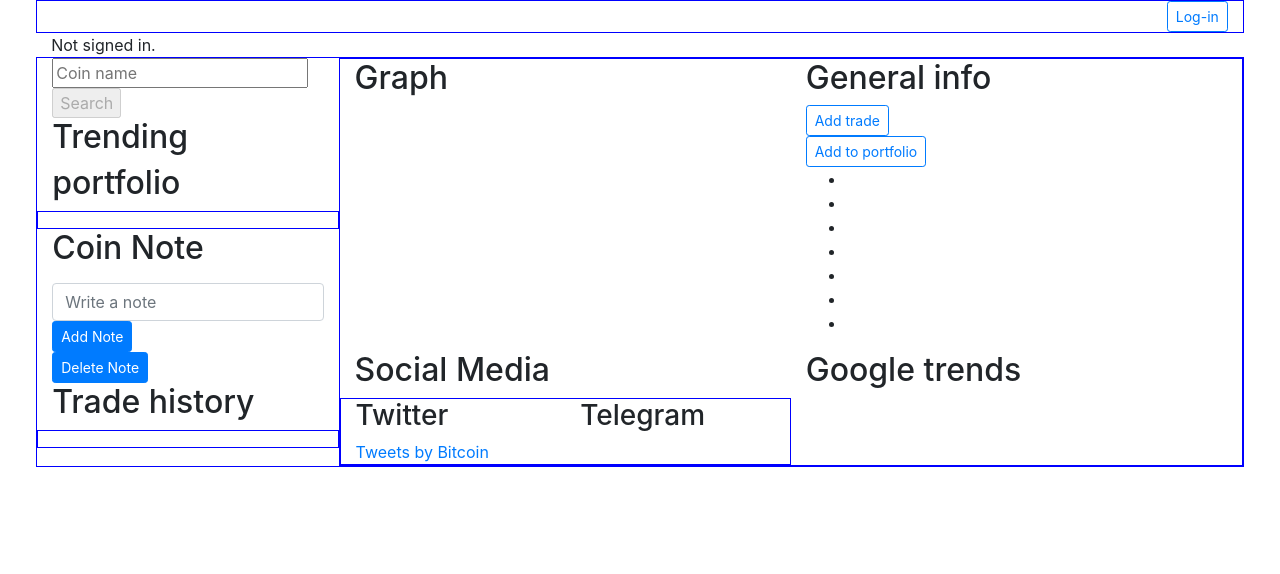
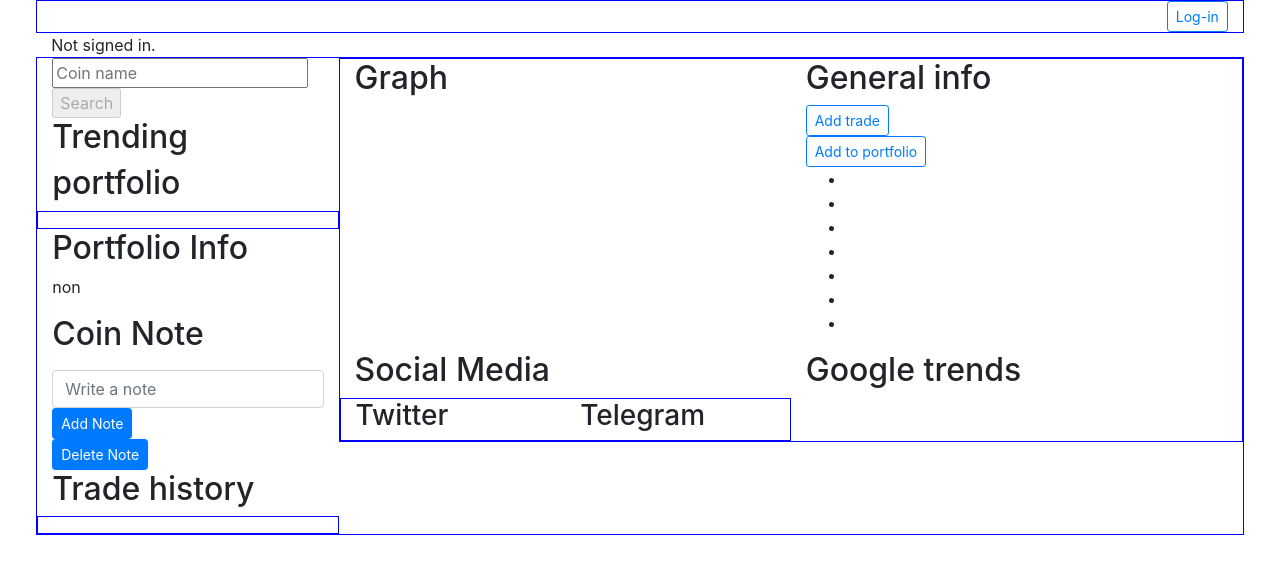
Before and after one commit to Martijncvv/cryptocurrency_portfolio_project, a Django app: template final/cryptofolio/templates/cryptofolio/index.html in a window 1280 px wide. Shown: the top 574 px of the page. Run offline with Django 3.2, Linux system fonts and the light colour scheme; the template is opened without the code that fills it, so the values that code supplies are empty; some libraries are stand-ins or nearby versions.

Commit message:
Changed coin price data API and added 'total current portfolio value'

```diff
--- a/final/cryptofolio/static/index.js
+++ b/final/cryptofolio/static/index.js
@@ -84,9 +84,6 @@ function coin_info(coin) {
     submit_search.disabled = true;
 
 
-
-    // coin = coin.toLowerCase()
-
     fetch("https://api.coingecko.com/api/v3/coins/"+ coin.toLowerCase() +"?localization=false&tickers=true&market_data=true&community_data=false&developer_data=false&sparkline=false")
     .then(response => response.json())
     .then(data => {
@@ -122,13 +119,9 @@ function coin_info(coin) {
         document.getElementById("coin_image").setAttribute("src", data.image.small );
 
         // Add Twitter Timeline
-
+        // TWITTER
         twitter_handle = data.links.twitter_screen_name;
         twitter_feed(twitter_handle);
-
-
-
-
 
         console.log(data)  // KANN WEG
 
@@ -148,68 +141,49 @@ function coin_info(coin) {
 
         // Add prices to portfolio overview table
         document.querySelector(".portfolio_price_list").innerHTML = "";
-        portfolio_coin = document.querySelectorAll('.portfolio_coin');
+        let portfolio_coins = document.querySelectorAll('.portfolio_coin');
 
-        // let portfolio_coin_amounts = document.querySelectorAll('.portfolio_coin_amount');
-        // let i = 0;
-        // let holding_value = [];
+        let portfolio_coins_list = []
 
-        portfolio_coin.forEach(function (coin_name_i) {
-            fetch("https://api.coingecko.com/api/v3/coins/"+ coin_name_i.innerHTML +"?localization=false&tickers=true&market_data=true&community_data=false&developer_data=false&sparkline=false")
-            .then(response => response.json())
-            .then(data => {
-                let li_coin_price  = document.createElement('li');
-                li_coin_price.innerHTML = data.market_data.current_price.usd;
-                li_coin_price.setAttribute("class", "portfolio_coin_price");
-                document.querySelector('.portfolio_price_list').append(li_coin_price);
-
-            });
-
+        portfolio_coins.forEach(function (coin_name) {
+            portfolio_coins_list.push(coin_name.innerHTML);
         });
-
-        // holding_value = parseInt(data.market_data.current_price.usd) * parseInt(portfolio_coin_amounts[i].innerHTML)
-        // holding_value_list.push(holding_value);
-        // i = i + 1;
-
-        // let test  = document.createElement('li');
-        // test.innerHTML = holding_value_list.length;
-        // document.getElementById('TEST').append(test);
+        portfolio_coins_string = portfolio_coins_list.join('%2C')
 
 
 
-        // portfolio_coin_prices = document.querySelectorAll('.portfolio_coin_price');
-        // portfolio_coin_amounts = document.querySelectorAll('.portfolio_coin_amount');
-        // total_value_list = []
-        // for (i = 0; i < portfolio_coin_prices.length; i++) {
-        //     total_value = parseInt(portfolio_coin_prices) * parseInt(portfolio_coin_amounts[i].innerHTML);
-        //     total_value_list.push(total_value);
+        fetch("https://api.coingecko.com/api/v3/simple/price?ids=" + portfolio_coins_string + "&vs_currencies=usd")
+        .then(response => response.json())
+        .then(data => {
 
-        // }
-        // total_value_list.forEach(function (value) {
-        //     let li_total_value  = document.createElement('li');
-        //     li_total_value.innerHTML = portfolio_coin_prices;
+            // API doesn't return values in the same order; add the right coin value at the right line in portfolio overview
+            document.querySelector(".portfolio_price_list").innerHTML = "";
+            portfolio_coins.forEach(function (coin_name) {
+                for (const [key, value] of Object.entries(data)) {
+                    console.log(coin_name.innerHTML);
+                    console.log(value);
 
-        //     li_total_value.setAttribute("class", "portfolio_coin_total_value");
-        //     document.querySelector('.portfolio_total_value_list').append(li_total_value);
-        // });
-
-        // portfolio_coin_prices = document.querySelectorAll('.portfolio_coin_price');
-        // // portfolio_coin_prices.forEach(function (price) {
-        //     let test  = document.createElement('li');
-        //     test.innerHTML = portfolio_coin_prices[0].innerHTML;
-        //     document.getElementById('TEST').append(test);
-        // });
+                    if (coin_name.innerHTML == key) {
+                        let li_coin_price  = document.createElement('li');
+                        li_coin_price.innerHTML = value.usd;
+                        li_coin_price.setAttribute("class", "portfolio_coin_price");
+                        document.querySelector('.portfolio_price_list').append(li_coin_price);
+                    }
+                }
+            });
+            total_coin_values()
+        })
 
 
+            // twitter_name = data.links.twitter_screen_name
+            // // twitter_url = '<a href="https://twitter.com/intent/tweet?button_hashtag=' + twitter_name + '&ref_src=twsrc%5Etfw" class="twitter-hashtag-button" data-show-count="false">Tweet #' + twitter_name + '</a><script async src="https://platform.twitter.com/widgets.js" charset="utf-8"></script>'
+            // twitter_url = '<a class="twitter-timeline" href="https://twitter.com/' + twitter_name + '?ref_src=twsrc%5Etfw">Tweets by ' + twitter_name + '</a> <script async src="https://platform.twitter.com/widgets.js" charset="utf-8"></script>'
+            // // TWITTER
 
-        // twitter_name = data.links.twitter_screen_name
-        // // twitter_url = '<a href="https://twitter.com/intent/tweet?button_hashtag=' + twitter_name + '&ref_src=twsrc%5Etfw" class="twitter-hashtag-button" data-show-count="false">Tweet #' + twitter_name + '</a><script async src="https://platform.twitter.com/widgets.js" charset="utf-8"></script>'
-        // twitter_url = '<a class="twitter-timeline" href="https://twitter.com/' + twitter_name + '?ref_src=twsrc%5Etfw">Tweets by ' + twitter_name + '</a> <script async src="https://platform.twitter.com/widgets.js" charset="utf-8"></script>'
-        // // TWITTER
+            // document.getElementById("twitter_channel").innerHTML = twitter_url;
+        });
 
-        // document.getElementById("twitter_channel").innerHTML = twitter_url;
 
-    })
 
 }
 
@@ -242,9 +216,10 @@ function add_trade() {
     document.querySelector("#addtrade_field").style.display = "block";
 }
 
+
 function twitter_feed(twitter_handle) {
-    // twitter_channel = '<a class="twitter-timeline" href="https://twitter.com/' + twitter_handle + '?ref_src=twsrc%5Etfw">Tweets by ' + twitter_handle + '</a> <script async src="https://platform.twitter.com/widgets.js" charset="utf-8"></script>'
-    twitter_channel = '<a class="twitter-timeline" href="https://twitter.com/' + twitter_handle + '?ref_src=twsrc%5Etfw">Tweets by ' + twitter_handle + '</a>'
+    twitter_channel = '<a class="twitter-timeline" href="https://twitter.com/' + twitter_handle + '?ref_src=twsrc%5Etfw">Tweets by ' + twitter_handle + '</a> <script async src="https://platform.twitter.com/widgets.js" charset="utf-8"></script>'
+    // twitter_channel = '<a class="twitter-timeline" href="https://twitter.com/' + twitter_handle + '?ref_src=twsrc%5Etfw">Tweets by ' + twitter_handle + '</a>'
     document.getElementById("twitter_channel").innerHTML = twitter_channel;
 
     // async src="https://platform.twitter.com/widgets.js" charset="utf-8";
@@ -252,7 +227,32 @@ function twitter_feed(twitter_handle) {
 }
 
 
-// function reload_page() {
-//     location.reload();
-// }
-// ; reload_page();
+function total_coin_values() {
+    document.querySelector(".portfolio_total_value_list").innerHTML = "";
+
+    // get values from portfolio
+    portfolio_coin_prices = document.querySelectorAll('.portfolio_coin_price');
+    portfolio_coin_amounts = document.querySelectorAll('.portfolio_coin_amount');
+    total_value_list = []
+    total_portfolio_value = 0;
+
+    // calculate total values of specific coin
+    for (i = 0; i < portfolio_coin_prices.length; i++) {
+        total_value = parseFloat(portfolio_coin_prices[i].innerHTML) * parseFloat(portfolio_coin_amounts[i].innerHTML);
+        total_value_list.push(total_value);
+
+        // calculate total portfolio value
+        total_portfolio_value = total_portfolio_value + total_value;
+    }
+    document.getElementById("test33").innerHTML = total_portfolio_value
+
+    total_value_list.forEach(function (value) {
+        let li_total_value  = document.createElement('li');
+        li_total_value.innerHTML = value;
+
+        li_total_value.setAttribute("class", "portfolio_coin_total_value");
+        document.querySelector('.portfolio_total_value_list').append(li_total_value);
+
+
+    });
+}
--- a/final/cryptofolio/templates/cryptofolio/index.html
+++ b/final/cryptofolio/templates/cryptofolio/index.html
@@ -52,6 +52,14 @@
             </div>
         </div>
 
+<!-- PORTFOLIO DATA -->
+        <div>
+            <h2>Portfolio Info</h2>
+           <p id="test33">non</p>
+
+
+        </div>
+
 <!-- NOTE  -->
         <div>
             <h2> Coin Note</h2>
@@ -75,21 +83,21 @@
         <div class="row">
             <div class="col-3">
                 <ul>
-                    {% for trade in trade_history %}
+                    {% for trade in trade_history reversed %}
                     <li> {{ trade.coin_name }} </li>
                     {%  endfor %}
                 </ul>
             </div>
             <div class="col-3">
                 <ul>
-                    {% for trade in trade_history %}
+                    {% for trade in trade_history reversed %}
                     <li> {{ trade.tradetype }} </li>
                     {%  endfor %}
                 </ul>
             </div>
             <div class="col-3">
                 <ul>
-                    {% for trade in trade_history %}
+                    {% for trade in trade_history reversed %}
                     <li> {{ trade.amount }} </li>
                     {%  endfor %}
                 </ul>
@@ -132,7 +140,7 @@
                     <div class="col-6">
                         <h3>Twitter</h3>
                         <div id="twitter_channel">
-                            <a class="twitter-timeline" href="https://twitter.com/Bitcoin?ref_src=twsrc%5Etfw">Tweets by Bitcoin</a> <script async src="https://platform.twitter.com/widgets.js" charset="utf-8"></script>
+
                         </div>
                     </div>
 
```
Also changed, not shown: PROCESS.md (+6 -0 lines).
